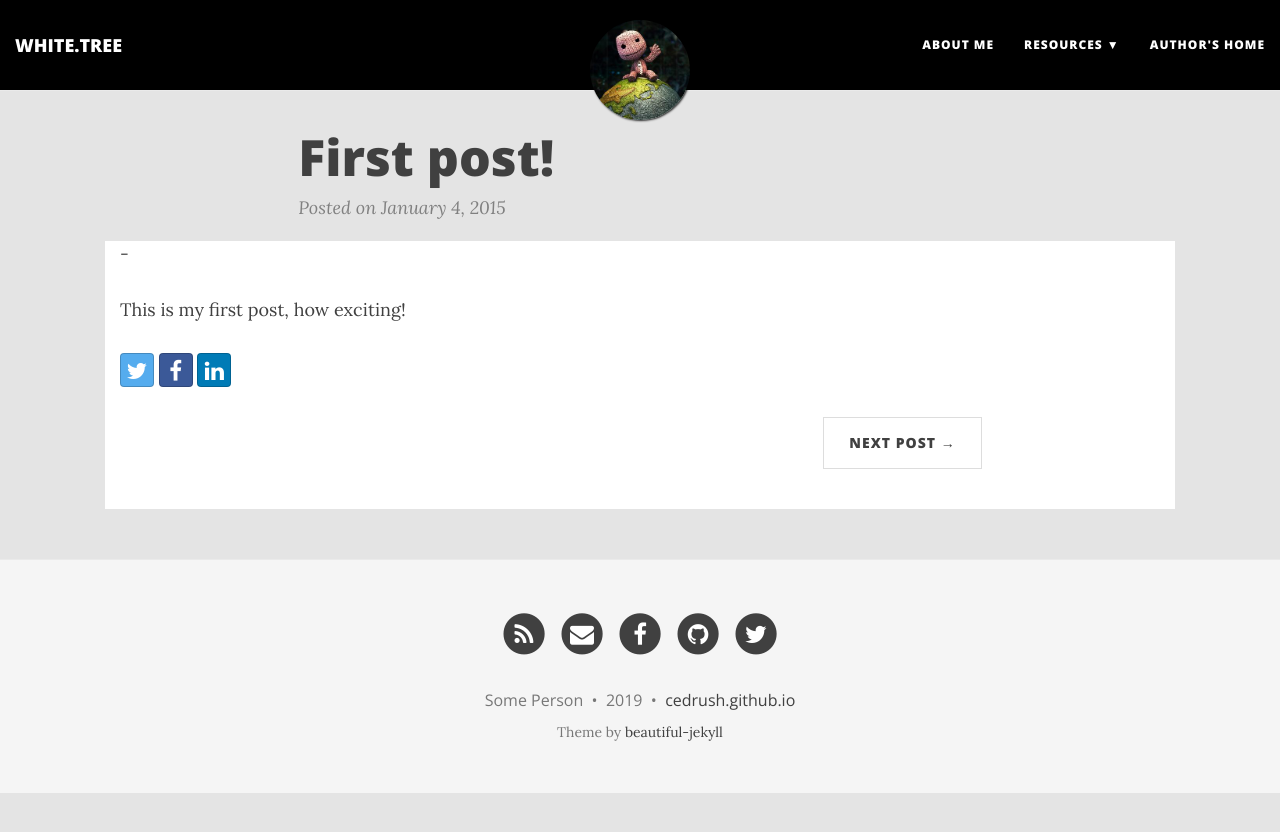
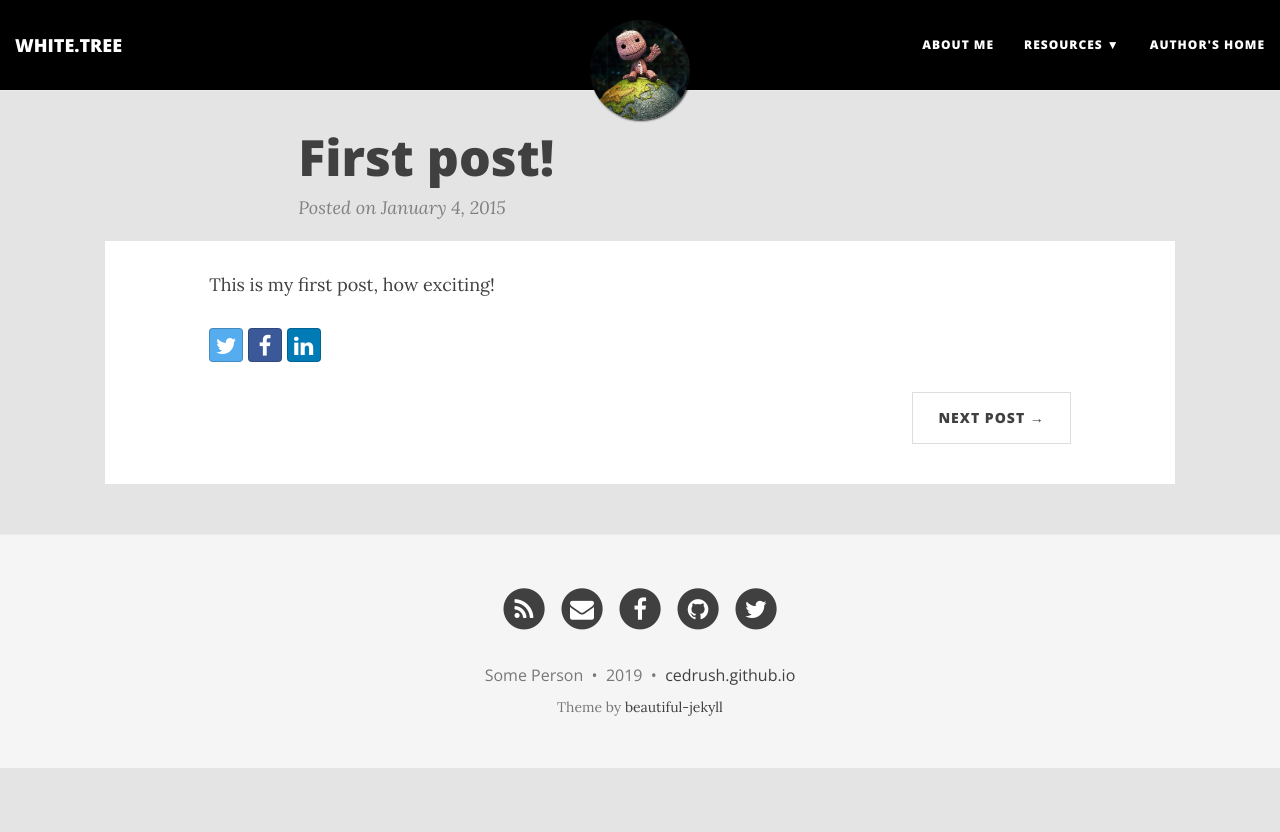
Before and after one commit to cedrush/cedrush.github.io, a Jekyll site: the page built from _posts/2015-01-04-first-post.md, in a window 1280 px wide. Shown: the top 832 px of the page. Built offline with Jekyll 4.4.1, drawn with Linux system fonts in a browser that asks for light colours; nearby versions of some CDN libraries.

Commit message:
Update post.html

```diff
--- a/_layouts/post.html
+++ b/_layouts/post.html
@@ -6,7 +6,7 @@
 
 <div class="container" style="background-color:#FFFFFF;">
   <div class="row">
-    <div class="col-lg-10 col-lg-offset-0 col-md-10 col-md-offset-0"> -
+    <div class="col-lg-10 col-lg-offset-1 col-md-10 col-md-offset-0">
 
       {% if page.gh-repo %}
         {% assign gh_split =  page.gh-repo | split:'/'  %}
```
